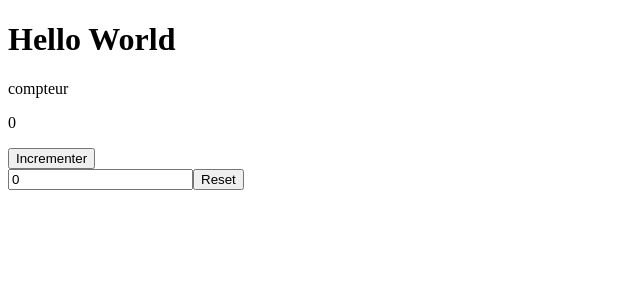
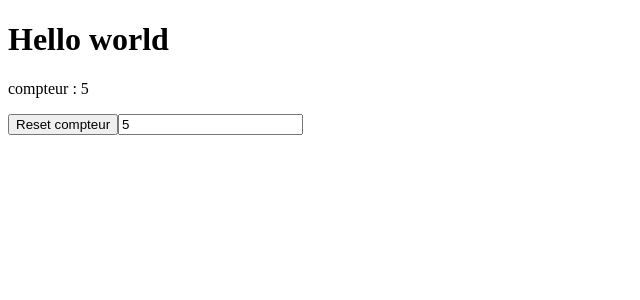
Before and after one commit to xsamuel95/vue-project, a Vue app: page / in a window 1280 px wide. Shown: the top 300 px of the page, without its empty margins (0-640 px from the left). Built offline with nearby package versions, Linux system fonts and the light colour scheme.

Commit message:
compteur fonctionnel avec reset button

```diff
--- a/src/App.vue
+++ b/src/App.vue
@@ -1,22 +1,31 @@
 <script setup>
-  import {ref} from 'vue'
-  //Increment a counter every time the button is clicked
-  //Modify the counter value by writing in the input field
-  //Reset the counter by clicking the button
-  const counter = ref(0);
-  const increment = () => counter.value++;
+  import {ref} from "vue";
+  const compteur = ref(0);
+  setInterval( () => {
+    compteur.value++;
+  }, 1000 )
+  function resetCompteur() {
+    compteur.value = 0;
+  }
 </script>
 
 <template>
-  <div>
-    <h1>Hello World</h1>
-    <p>compteur</p>
-    <p>{{counter}}</p>
-    <button @click="increment">Incrementer</button> <br>
-    <input v-model="counter" type="number" />
-    <button @click="counter = 0">Reset</button>
-  </div>
+
+  <main>
+    <h1>Hello world</h1>
+
+    <p>
+      compteur : {{ compteur }}
+    </p>
+
+    <div>
+      <button @click="resetCompteur()">Reset compteur</button>
+
+      <input type="number" v-model="compteur">
+    </div>
+
+  </main>
+
 </template>
 
-<style>
-</style>
+<style></style>
```
